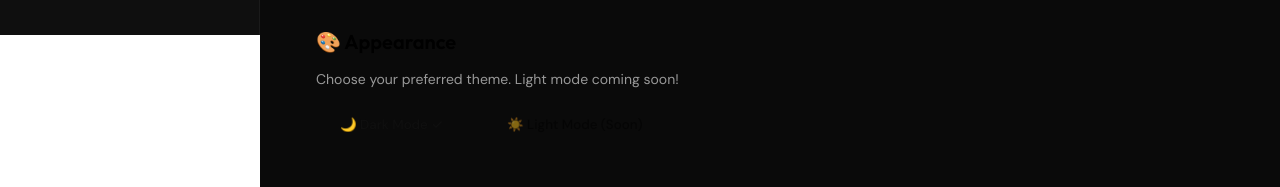
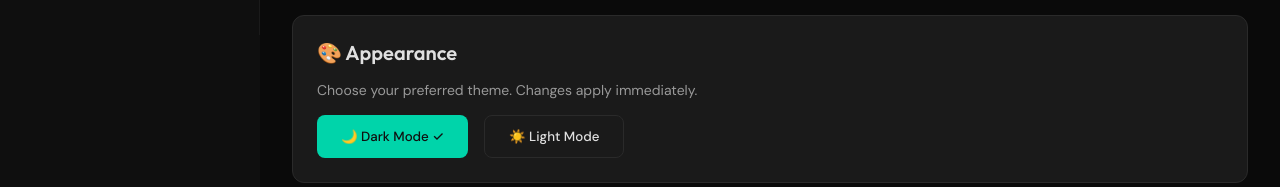
Before and after one commit to jawg-zz/home-hub, a Next.js app: page /settings in a window 1280 px wide. Shown: the part 765-952 px from the top of the page. Built offline with nearby package versions, Linux system fonts and the light colour scheme; no server answers; the database is empty; sample sign-in values are in the browser's storage.

Commit message:
Make theme toggle fully functional with localStorage persistence and CSS variables

```diff
--- a/src/app/(dashboard)/settings/SettingsClient.tsx
+++ b/src/app/(dashboard)/settings/SettingsClient.tsx
@@ -1,6 +1,6 @@
 'use client'
 
-import { useState } from 'react'
+import { useState, useEffect } from 'react'
 
 type User = {
   id: string
@@ -23,10 +23,19 @@ export default function SettingsPage({
 }) {
   const [theme, setTheme] = useState<'dark' | 'light'>('dark')
 
+  useEffect(() => {
+    // Load theme from localStorage on mount
+    const savedTheme = localStorage.getItem('theme') as 'dark' | 'light' | null
+    if (savedTheme) {
+      setTheme(savedTheme)
+      document.documentElement.setAttribute('data-theme', savedTheme)
+    }
+  }, [])
+
   const toggleTheme = (newTheme: 'dark' | 'light') => {
     setTheme(newTheme)
-    // In a real app, you'd save this to localStorage and apply CSS classes
     document.documentElement.setAttribute('data-theme', newTheme)
+    localStorage.setItem('theme', newTheme)
   }
 
   return (
@@ -151,7 +160,7 @@ export default function SettingsPage({
       <div className="card" style={{ marginTop: '1.5rem' }}>
         <h2 style={{ marginBottom: '1rem', fontSize: '1.25rem' }}>🎨 Appearance</h2>
         <p style={{ color: '#999', marginBottom: '1rem', fontSize: '0.875rem' }}>
-          Choose your preferred theme. Light mode coming soon!
+          Choose your preferred theme. Changes apply immediately.
         </p>
         <div style={{ display: 'flex', gap: '1rem' }}>
           <button
@@ -164,17 +173,13 @@ export default function SettingsPage({
           <button
             onClick={() => toggleTheme('light')}
             className={theme === 'light' ? 'btn btn-primary' : 'btn btn-secondary'}
-            disabled
             style={{
               display: 'flex',
               alignItems: 'center',
-              gap: '0.5rem',
-              opacity: 0.5,
-              cursor: 'not-allowed'
+              gap: '0.5rem'
             }}
-            title="Light mode coming soon"
           >
-            ☀️ Light Mode (Soon)
+            ☀️ Light Mode {theme === 'light' && '✓'}
           </button>
         </div>
       </div>
--- a/src/app/globals.css
+++ b/src/app/globals.css
@@ -1,11 +1,21 @@
-.root {
+:root {
   --bg: #0f0f0f;
   --surface: #1a1a1a;
   --primary: #00d4aa;
   --secondary: #ff6b35;
   --text: #e0e0e0;
+  --muted: #999999;
+  --border: #2a2a2a;
+}
+
+[data-theme="light"] {
+  --bg: #ffffff;
+  --surface: #f5f5f5;
+  --primary: #00a88a;
+  --secondary: #ff6b35;
+  --text: #1a1a1a;
   --muted: #666666;
-  --border: #2a2a2a;
+  --border: #e0e0e0;
 }
 
 * {
```
